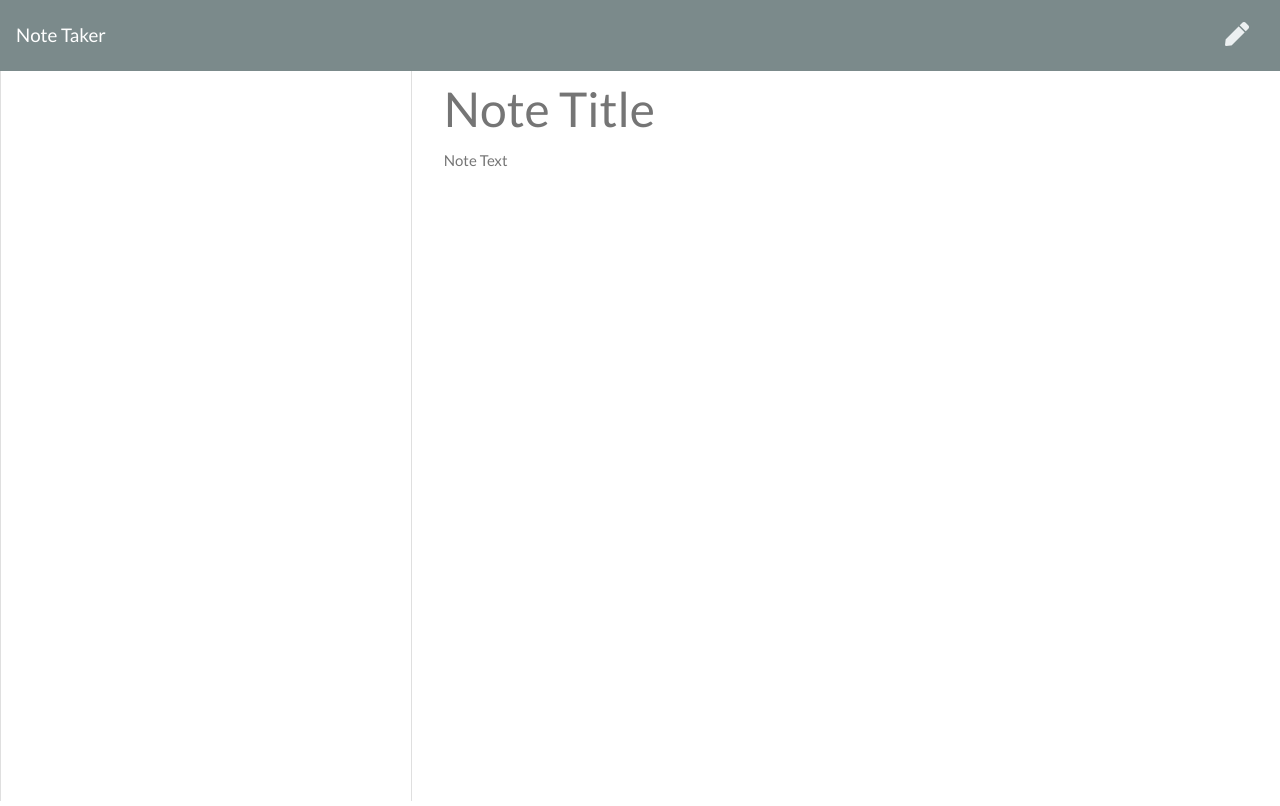
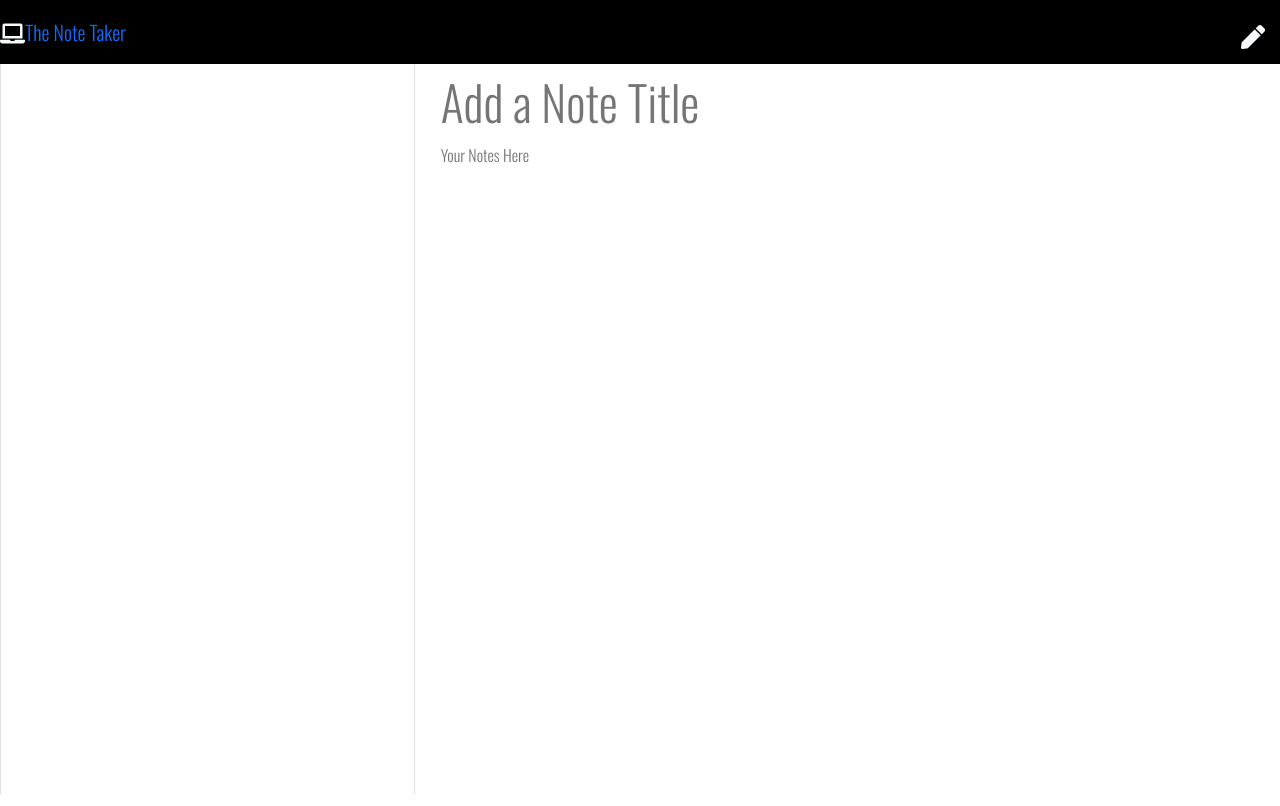
Before and after one commit to sarahdurks/express-js-notes, a website: page public/notes.html in a window 1280 px wide. Drawn offline with nearby package versions, Linux system fonts and the light colour scheme; no server answers.

Commit message:
updating styling

```diff
--- a/public/assets/css/styles.css
+++ b/public/assets/css/styles.css
@@ -2,8 +2,15 @@ html, body {
   height: 100%;
   margin: 0;
   padding: 0;
+  font-family: 'Oswald', sans-serif;
 }
 
+.navbar {
+  background-color: black;
+  font-family: 'Oswald', sans-serif;
+  font-size: 2rem;
+
+}
 .save-note {
   display: none;
 }
@@ -17,6 +24,7 @@ html, body {
 
 .note-textarea, .note-title {
   color: #000000;
+  font-family: 'Oswald', sans-serif;
   width: 100%;
   outline: none;
   border: none;
@@ -24,17 +32,20 @@ html, body {
 
 .note-textarea {
   resize: none;
+
   height: calc(100% - 63px);
   padding-top: 15px;
 }
 
 .note-title {
   height: 50px;
+  font-family: 'Oswald', sans-serif;
   margin-top: 13px;
   font-size: 3rem;
 }
 
 .note-title:read-only, .note-textarea:read-only {
+  font-family: 'Oswald', sans-serif;
   color: #757575;
 }
 
--- a/public/notes.html
+++ b/public/notes.html
@@ -5,16 +5,18 @@
   <meta charset="UTF-8">
   <meta name="viewport" content="width=device-width, initial-scale=1.0">
   <meta http-equiv="X-UA-Compatible" content="ie=edge">
-  <title>Note Taker</title>
-  <link rel="stylesheet" href="https://cdnjs.cloudflare.com/ajax/libs/bootswatch/4.1.3/flatly/bootstrap.min.css" />
+  <title>The Note Taker</title>
+  <link rel="preconnect" href="https://fonts.gstatic.com">
+<link href="https://fonts.googleapis.com/css2?family=Oswald:wght@300&display=swap" rel="stylesheet">
+  <link href="https://cdn.jsdelivr.net/npm/bootstrap@5.0.1/dist/css/bootstrap.min.css" rel="stylesheet" integrity="sha384-+0n0xVW2eSR5OomGNYDnhzAbDsOXxcvSN1TPprVMTNDbiYZCxYbOOl7+AMvyTG2x" crossorigin="anonymous">
   <link rel="stylesheet" href="https://use.fontawesome.com/releases/v5.3.1/css/all.css"
     integrity="sha384-mzrmE5qonljUremFsqc01SB46JvROS7bZs3IO2EmfFsd15uHvIt+Y8vEf7N7fWAU" crossorigin="anonymous">
   <link rel="stylesheet" href="./assets/css/styles.css">
 </head>
 
 <body>
-  <nav class="navbar navbar-dark bg-dark">
-    <a class="navbar-brand" href="/">Note Taker
+  <nav class="navbar">
+    <a class="navbar-brand" href="/"> <i class="fas fa-laptop text-light" aria-hidden="true"></i>The Note Taker
     </a>
     <div class="icons">
       <i class="fas fa-save text-light save-note"></i>
@@ -25,17 +27,22 @@
     <div class="row">
       <div class="col-4 list-container">
         <div class="card">
+
+  <!--Past Notes-->
           <ul class="list-group">
           </ul>
         </div>
       </div>
+        <!--Add notes-->
       <div class="col-8">
-        <input class="note-title" placeholder="Note Title" maxlength="28" type="text">
-        <textarea class="note-textarea" placeholder="Note Text"></textarea>
+        <input class="note-title" placeholder="Add a Note Title" maxlength="28" type="text">
+        <textarea class="note-textarea" placeholder="Your Notes Here"></textarea>
       </div>
     </div>
   </div>
+  <!--Scripts-->
   <script src="/assets/js/index.js"></script>
+  <script src="https://cdn.jsdelivr.net/npm/bootstrap@5.0.1/dist/js/bootstrap.bundle.min.js" integrity="sha384-gtEjrD/SeCtmISkJkNUaaKMoLD0//ElJ19smozuHV6z3Iehds+3Ulb9Bn9Plx0x4" crossorigin="anonymous"></script>
 </body>
 
 </html>
```
Also changed, not shown: public/index.html (+4 -2 lines).
